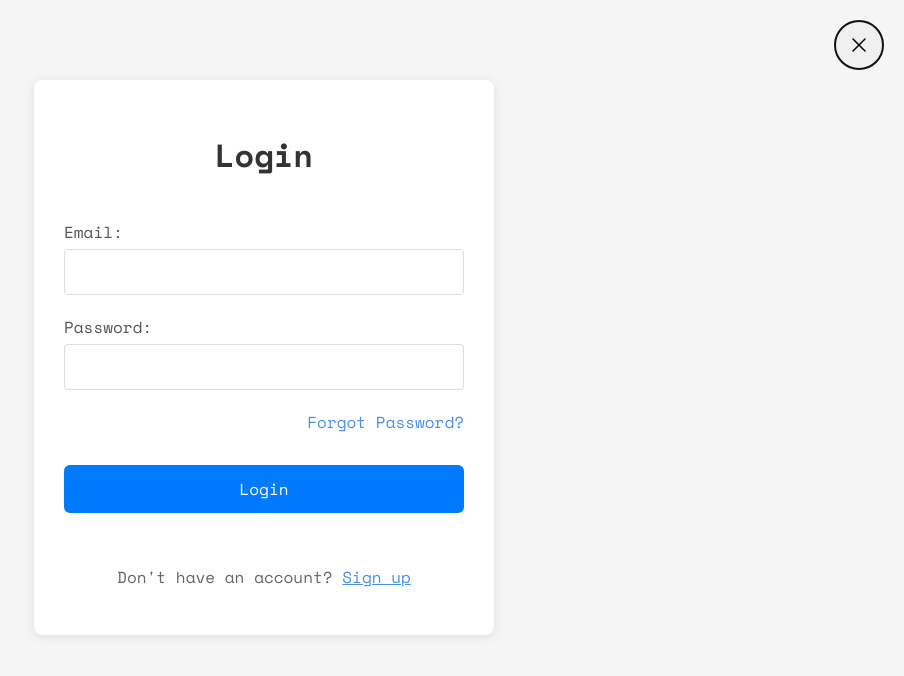
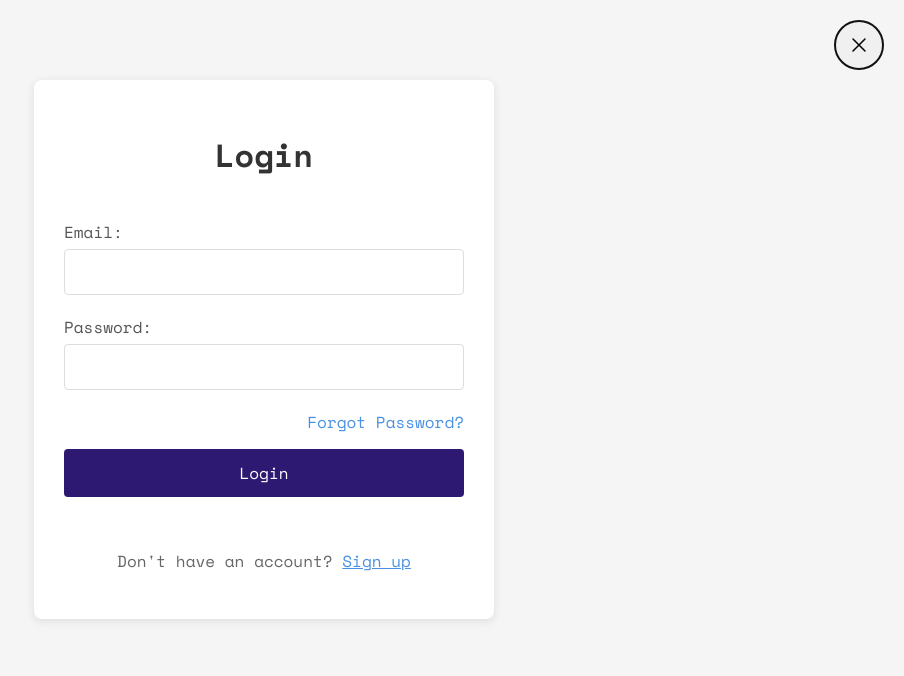
Before and after one commit to IstiakAR/DU-Shop, a React (Vite) app: page /login in a window 1280 px wide. Shown: the top 676 px of the page, without its empty margins (376-1280 px from the left). Built offline with nearby package versions, Linux system fonts and the light colour scheme; no server answers.

Commit message:
updated css

```diff
--- a/src/components/LoginPage.jsx
+++ b/src/components/LoginPage.jsx
@@ -97,7 +97,7 @@ function Login() {
             <div className="form-container">
                 <h1>{isLogin ? "Login" : "Sign Up"}</h1>
 
-                <form className="full-form">
+                <form className="full-form" onSubmit={isLogin ? handleSignIn : handleSignUp}>
 
                     {!isLogin && (
                         <div className="form-group">
@@ -120,11 +120,9 @@ function Login() {
                         <div className="forgot-password" onClick={() => navigate('/forgot-password')}>Forgot Password?</div>
                     </div>}
 
-                    {(isLogin) ? (
-                        <button type="button" className="submit-btn" onClick={handleSignIn}>Login</button>
-                    ) : (
-                        <button type="button" className="submit-btn" onClick={handleSignUp}>Sign Up</button>
-                    )}
+                    <button type="submit" className="submit-btn">
+                        {isLogin ? "Login" : "Sign Up"}
+                    </button>
 
                 </form>
 
--- a/src/styles/AddProduct.css
+++ b/src/styles/AddProduct.css
@@ -131,26 +131,6 @@ textarea{
     width: 100%;
     box-sizing: border-box;
 }
-.submit-btn {
-    width: 100%;
-    padding: 12px;
-    background-color: #2d1972;
-    color: white;
-    border: none;
-    border-radius: 4px;
-    font-size: 16px;
-    cursor: pointer;
-    transition: background-color 0.3s;
-}
-
-.submit-btn:hover {
-    background-color: #ffb606;
-}
-.submit-btn:disabled {
-    background-color: #39305a;
-    cursor: not-allowed;
-    opacity: 0.6;
-}
 
 .edit-preview{
     background-color: aliceblue;
--- a/src/styles/Admin.css
+++ b/src/styles/Admin.css
@@ -3,7 +3,7 @@
     flex-direction: column;
     align-items: center;
     padding: 40px 20px;
-    width: 600px;
+    width: 1000px;
     margin: 40px auto;
     background: #ffffff;
     border-radius: 16px;
--- a/src/styles/LoginPage.css
+++ b/src/styles/LoginPage.css
@@ -64,6 +64,11 @@ input:focus {
 .submit-btn:hover {
     background-color: #ffb606;
 }
+.submit-btn:disabled {
+    background-color: #39305a;
+    cursor: not-allowed;
+    opacity: 0.6;
+}
 
 .forgot-password {
     color: #4a90e2;
--- a/src/styles/Payment.css
+++ b/src/styles/Payment.css
@@ -160,26 +160,3 @@
   color: #6c757d;
   font-weight: 500;
 }
-
-.submit-btn {
-  background-color: #007bff;
-  color: white;
-  border: none;
-  padding: 0.75rem 1.5rem;
-  border-radius: 6px;
-  font-size: 1rem;
-  font-weight: 500;
-  cursor: pointer;
-  transition: background-color 0.2s;
-  margin-top: 1rem;
-}
-
-.submit-btn:hover:not(:disabled) {
-  background-color: #0056b3;
-}
-
-.submit-btn:disabled {
-  background-color: #6c757d;
-  cursor: not-allowed;
-  opacity: 0.65;
-}
```
